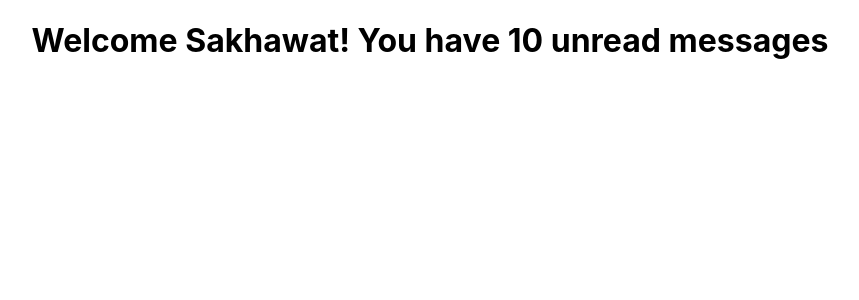
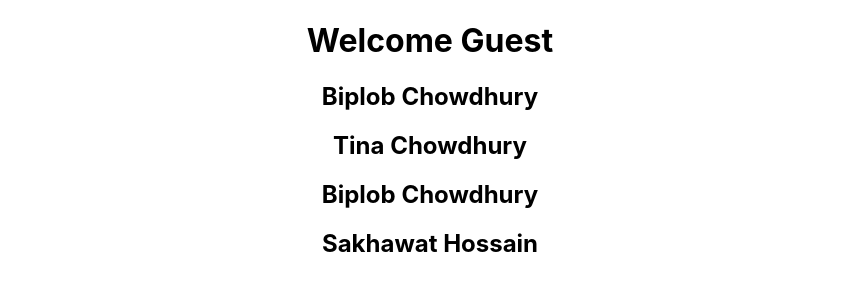
Before and after one commit to sakhawat777/react-typescript-demo, a React (Create React App) app: page / in a window 1280 px wide. Shown: the top 300 px of the page, without its empty margins (210-1069 px from the left). Built offline with nearby package versions, Linux system fonts and the light colour scheme.

Commit message:
Object and array done

```diff
--- a/src/App.tsx
+++ b/src/App.tsx
@@ -1,11 +1,35 @@
 import React from 'react';
 import './App.css';
 import Greet from './components/Greet';
+import Person from './components/Person';
+import PersonList from './components/PersonList';
+
+
+
 
 function App() {
+ const personName = {
+    firstName: "Biplob",
+    lastName: "Chowdhury",
+  }
+  const nameList = [{
+    firstName: "Tina",
+    lastName: "Chowdhury",
+  },
+  {
+    firstName: "Biplob",
+    lastName: "Chowdhury",
+  },
+  {
+    firstName: "Sakhawat",
+    lastName: "Hossain",
+  }
+]
   return (
     <div className="App">
-     <Greet name = "Sakhawat"/>
+     <Greet name = "Sakhawat" messageCount={10} isLoggedIn={false}/>
+     <Person name= {personName}/>
+     <PersonList names = {nameList}/>
     </div>
   );
 }
--- a/src/components/Greet.tsx
+++ b/src/components/Greet.tsx
@@ -1,11 +1,18 @@
 import React from 'react';
 type GreetProps = {
     name: string
+    messageCount: number
+    isLoggedIn: boolean
 }
 const Greet = (props: GreetProps) => {
     return (
         <div>
-            <h1>Welcome {props.name}! You have 10 unread messages</h1>
+
+            <h1>
+                {
+                    props.isLoggedIn? `Welcome {props.name}! You have {props.messageCount} unread messages` : `Welcome Guest`
+                }
+            </h1>
         </div>
     );
 };
--- /dev/null
+++ b/src/components/Person.tsx
@@ -0,0 +1,17 @@
+import React from 'react';
+type personProps = {
+    name: {
+        firstName: string
+        lastName: string
+    }
+}
+
+const Person = (props: personProps) => {
+    return (
+        <div>
+            <h2>{props.name.firstName} {props.name.lastName}</h2>
+        </div>
+    );
+};
+
+export default Person;
--- /dev/null
+++ b/src/components/PersonList.tsx
@@ -0,0 +1,22 @@
+import React from 'react';
+type PersonListProps = {
+    names: {
+        firstName: string
+        lastName: string
+    } []
+}
+const PersonList = (props: PersonListProps) => {
+    return (
+        <div>
+            {
+                props.names.map(name => {
+                    return (
+                    <h2 key={name.firstName}>{name.firstName} {name.lastName}</h2>
+                    )
+                })
+            }
+        </div>
+    );
+};
+
+export default PersonList;
```
